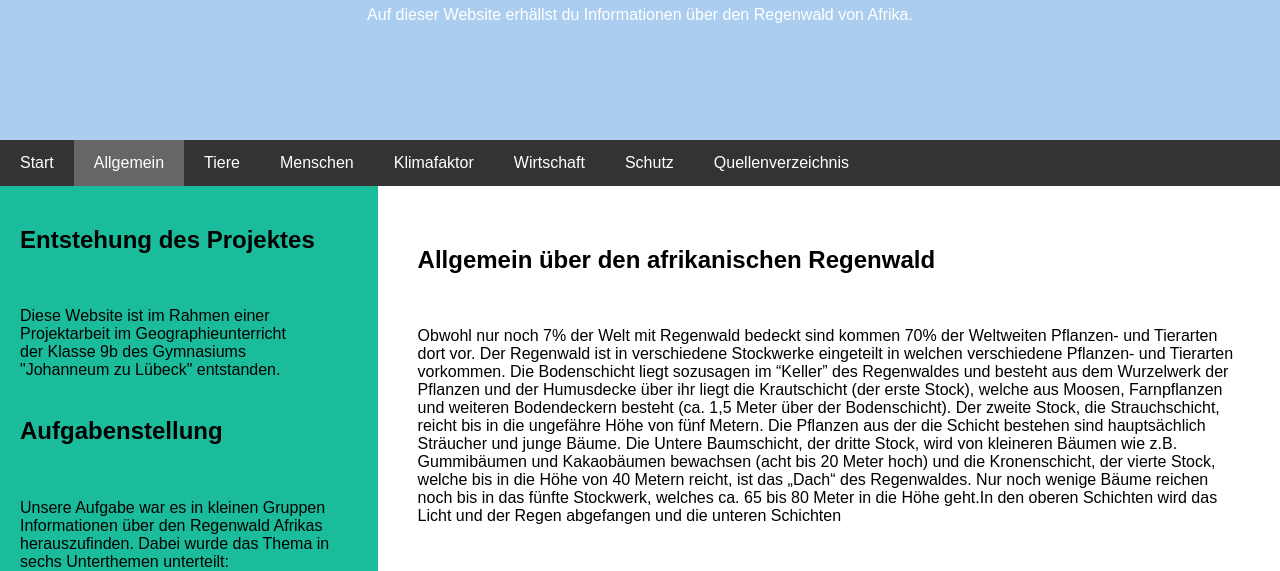
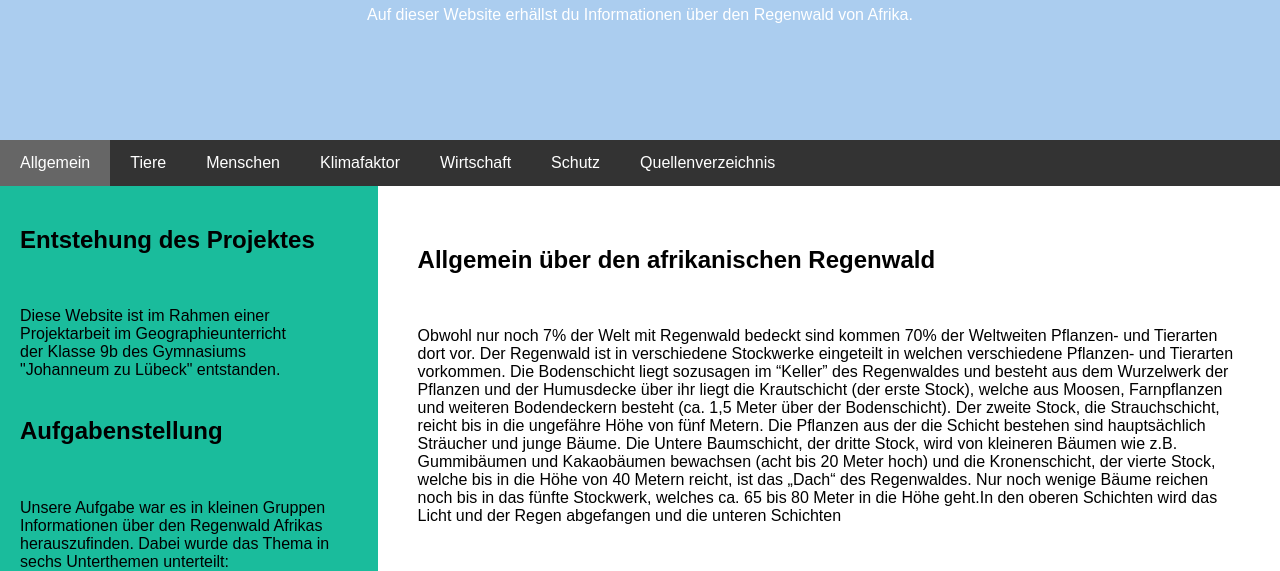
Before and after one commit to Regenwald-afrika/allgemein, a plain HTML site: page index.html in a window 1280 px wide. Shown: the part 193-764 px from the top of the page. Drawn offline with Linux system fonts and the light colour scheme.

Commit message:
Update index.html

```diff
--- a/index.html
+++ b/index.html
@@ -261,8 +261,6 @@ body {
 
 <div class="navbar">
 
-  <a href="https://regenwald-afrika.github.io/start/" >Start</a>
-
   <a href="https://regenwald-afrika.github.io/allgemein/" class="active">Allgemein</a>
 
   <a href="https://regenwald-afrika.github.io/tiere/" >Tiere</a>
```
